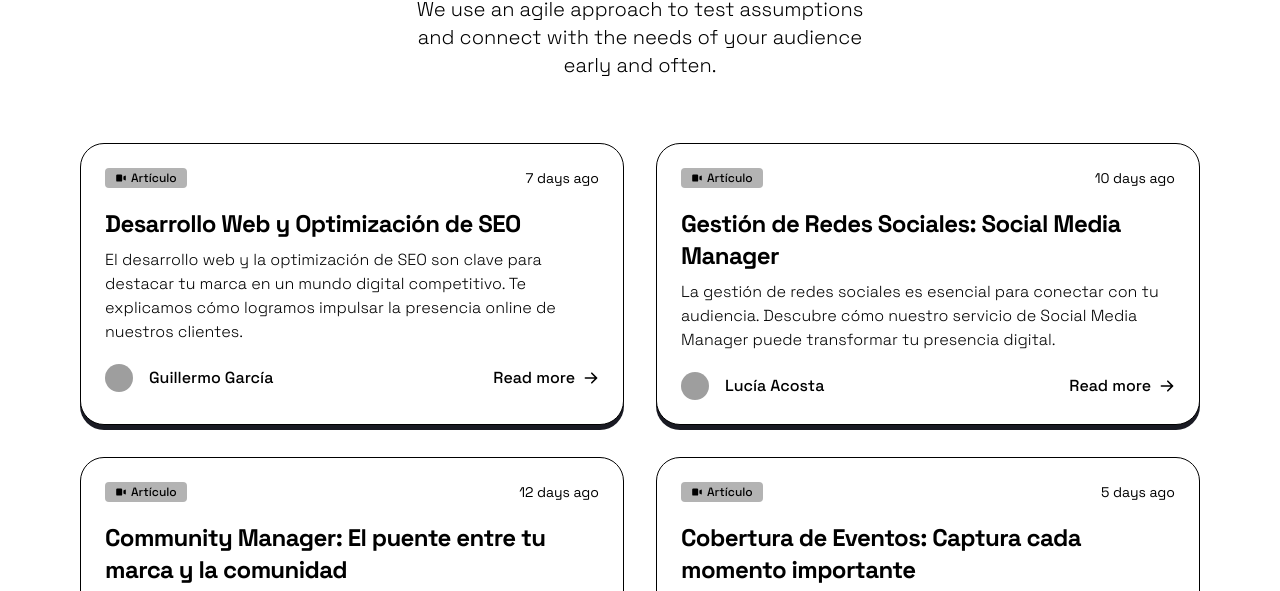
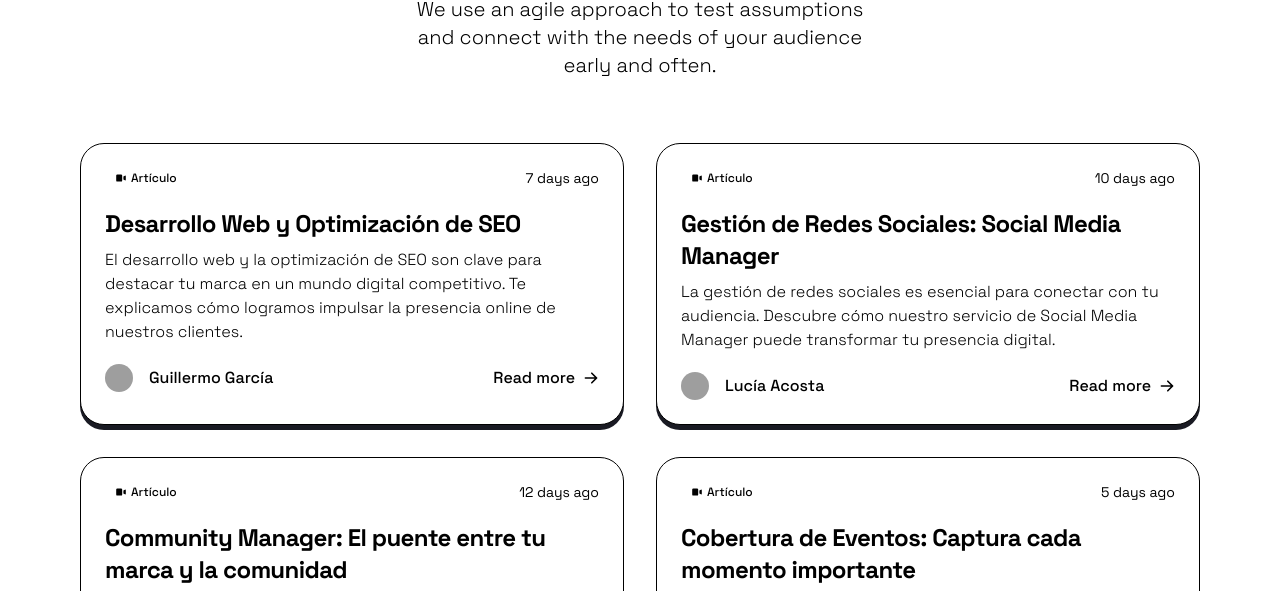
Before and after one commit to guishex2001/elite-landing, an Astro site: page /blog in a window 1280 px wide. Shown: the part 205-796 px from the top of the page. Built offline with nearby package versions, Linux system fonts and the light colour scheme; Astro itself is replaced by a stand-in of ours; grey boxes are pictures that could not be loaded.

Commit message:
Update global.css

```diff
--- a/src/styles/global.css
+++ b/src/styles/global.css
@@ -32,8 +32,8 @@
 }
 
 .bg-lime {
-  --tw-bg-opacity: 1;
-  background-color: rgb(179 179 179);
+    --tw-bg-opacity: 1;
+    background-color: #b3b3b300;
 }
 
 .h-8 {
```
